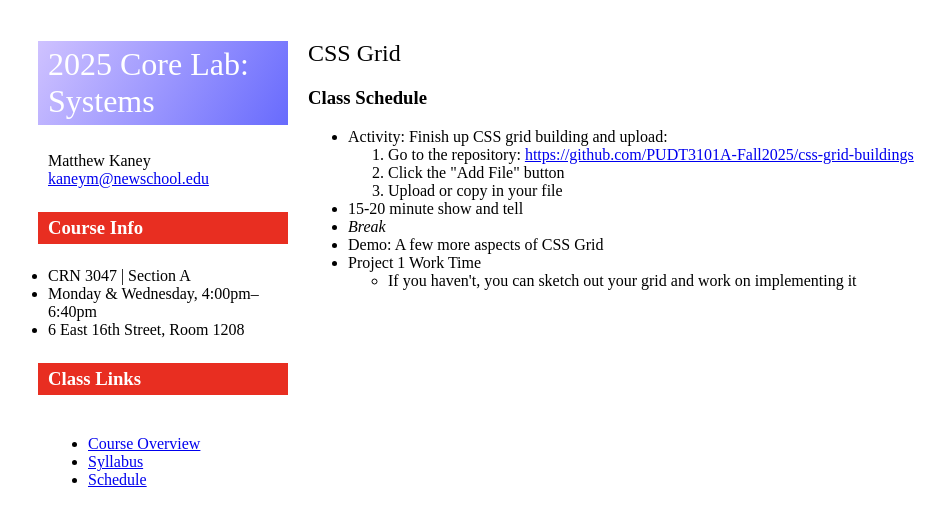
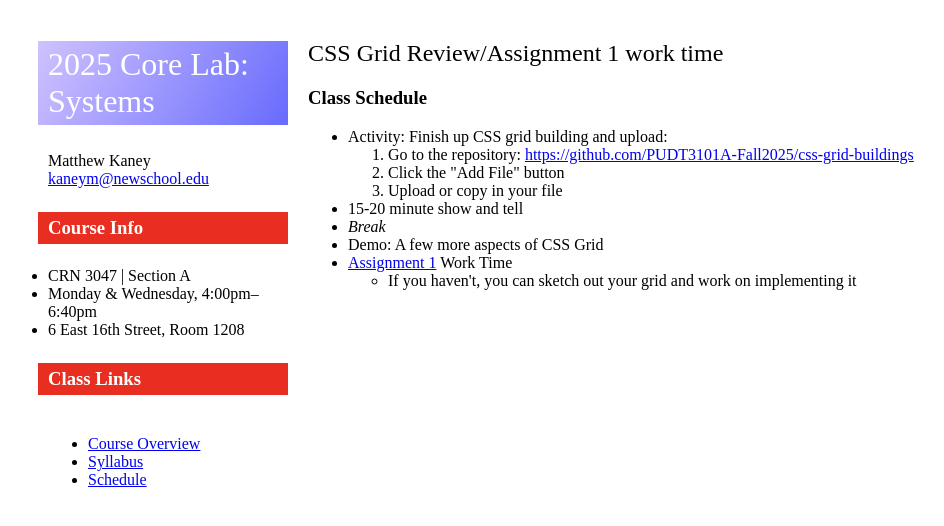
Before and after one commit to PUDT3101A-Fall2025/pudt3101a-fall2025.github.io, an Eleventy site: page src/classes/09-15.md in a window 1280 px wide. Shown: the whole page, without its empty margins (102-1046 px from the left). Built offline with nearby package versions, Linux system fonts and the light colour scheme; Eleventy itself is replaced by a stand-in of ours; files that its build step writes are made by us from their sources; a web font is replaced by a local one.

Commit message:
More 9/15 updates

```diff
--- a/src/classes/09-15.md
+++ b/src/classes/09-15.md
@@ -1,6 +1,6 @@
 ---
-date: 2025-09-10
-title: CSS Grid
+date: 2025-09-15
+title: CSS Grid Review/Assignment 1 work time
 ---
 
 ### Class Schedule
@@ -12,5 +12,5 @@ title: CSS Grid
 * 15-20 minute show and tell
 * *Break*
 * Demo: A few more aspects of CSS Grid
-* Project 1 Work Time
+* [Assignment 1](https://pudt3101a-fall2025.github.io/assignments/1-collage/) Work Time
   * If you haven't, you can sketch out your grid and work on implementing it
```
